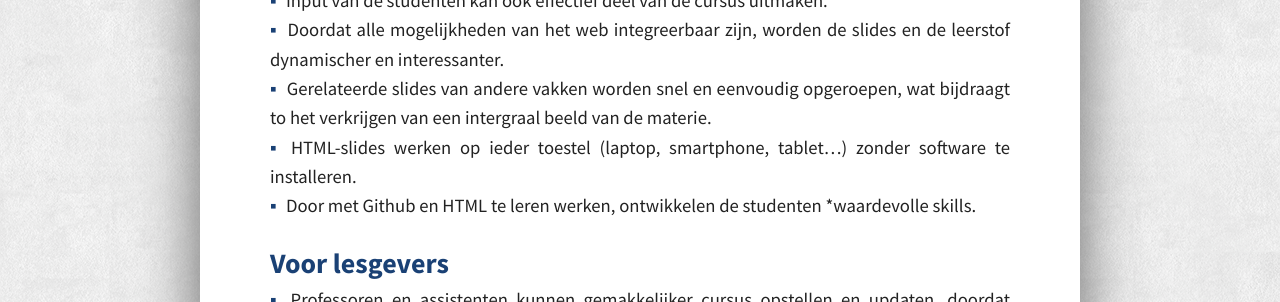
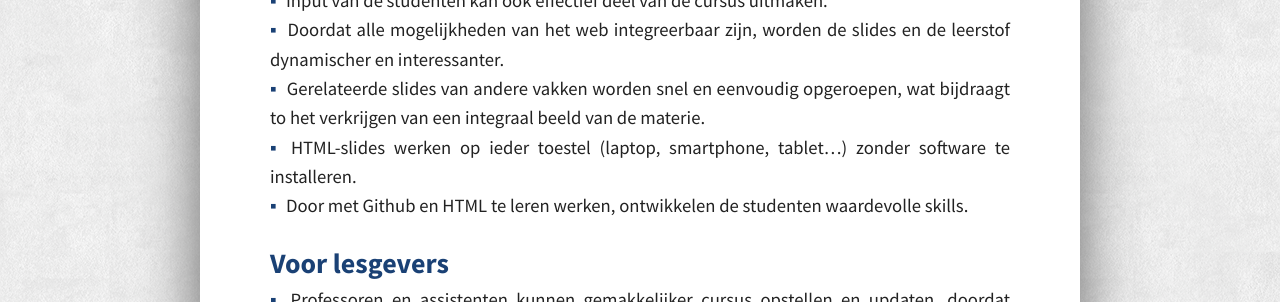
Before and after one commit to OpenWebslides/openwebslides.github.io-old, a Jekyll site: the page built from voordelen.md, in a window 1280 px wide. Shown: the part 260-562 px from the top of the page. Built offline with Jekyll 4.4.1, drawn with Linux system fonts in a browser that asks for light colours.

Commit message:
Fix two typos
Intergraal -> intergraal
*waardevolle skills** -> **waardevolle skills**

```diff
--- a/voordelen.md
+++ b/voordelen.md
@@ -11,9 +11,9 @@ Voor studenten
 * Studenten kunnen veel sneller en gerichter **feedback** geven m.b.t. de lesslides.
 * Input van de studenten kan ook effectief deel van de cursus uitmaken.
 * Doordat alle mogelijkheden van het web integreerbaar zijn, worden de slides en de leerstof **dynamischer** en **interessanter**.
-* Gerelateerde slides van andere vakken worden snel en eenvoudig opgeroepen, wat bijdraagt to het verkrijgen van een **intergraal beeld** van de materie.
+* Gerelateerde slides van andere vakken worden snel en eenvoudig opgeroepen, wat bijdraagt to het verkrijgen van een **integraal beeld** van de materie.
 *  HTML-slides werken op **ieder toestel** (laptop, smartphone, tablet...) zonder software te installeren.
-* Door met Github en HTML te leren werken, ontwikkelen de studenten **waardevolle skills*.
+* Door met Github en HTML te leren werken, ontwikkelen de studenten **waardevolle skills**.
 
 Voor lesgevers
 --------
```
